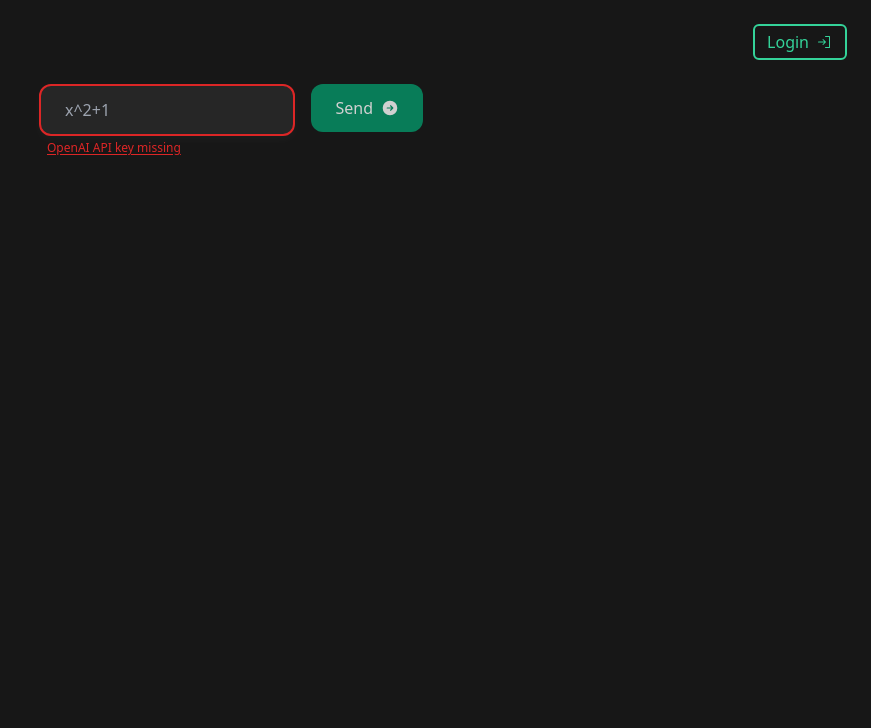
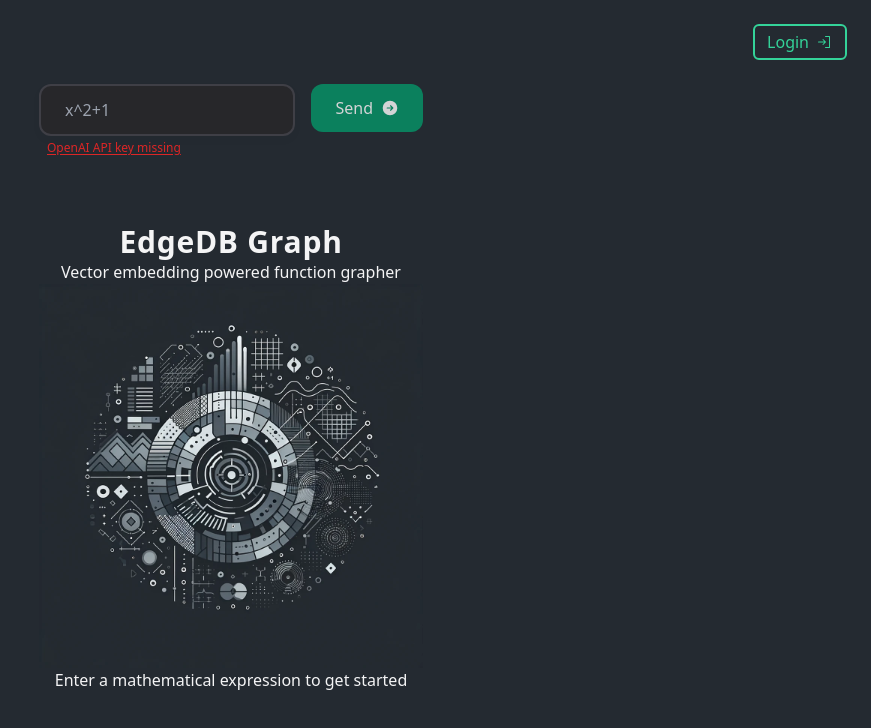
Before and after one commit to mitjans/edgedb-graph, a Nuxt app: page / in a window 1280 px wide. Shown: the top 728 px of the page, without its empty margins (409-1280 px from the left). Built offline with nearby package versions, Linux system fonts and the light colour scheme.

Commit message:
feat: add placeholder

```diff
--- a/app.vue
+++ b/app.vue
@@ -4,6 +4,6 @@
 
 <style>
 body {
-  @apply bg-gray-900;
+  @apply bg-zinc-900;
 }
 </style>
--- a/components/expression.vue
+++ b/components/expression.vue
@@ -15,10 +15,10 @@
 
 <template>
   <div
-    class="flex cursor-pointer flex-col items-center gap-4 rounded-2xl bg-neutral-800 p-4 shadow-[0_4px_10px_rgba(255,255,255,.05)] outline outline-1 outline-neutral-700 transition duration-300 hover:scale-105"
+    class="flex cursor-pointer flex-col items-center gap-4 rounded-2xl bg-zinc-800 p-4 shadow-[0_4px_10px_rgba(0,0,0,.05)] outline outline-1 outline-zinc-700 transition duration-300 hover:scale-105"
   >
     <div class="flex w-full items-center gap-2">
-      <pre class="grow rounded-lg bg-neutral-700 px-4 py-2 text-center font-mono">{{ expression }}</pre>
+      <pre class="grow rounded-lg bg-zinc-700 px-4 py-2 text-center font-mono">{{ expression }}</pre>
       <Icon :name="favorite ? 'ph:star-fill' : 'ph:star'" />
     </div>
 
--- a/components/modal.vue
+++ b/components/modal.vue
@@ -23,11 +23,11 @@
         leave: 0,
       }"
     >
-      <div v-if="show" class="fixed inset-0 z-20 grid place-items-center bg-black/5 text-neutral-50 backdrop-blur-md">
+      <div v-if="show" class="fixed inset-0 z-20 grid place-items-center bg-black/5 text-zinc-50 backdrop-blur-md">
         <div
           ref="modal"
           :class="$attrs.class"
-          class="overlay flex flex-col gap-10 rounded-2xl border-2 border-neutral-700 bg-neutral-800 p-6 shadow-[0_0_20px_rgba(255,255,255,0.03)]"
+          class="overlay flex flex-col gap-10 rounded-2xl border-2 border-zinc-700 bg-zinc-800 p-6 shadow-[0_0_20px_rgba(0,0,0,0.03)]"
         >
           <div class="flex w-full flex-row-reverse items-center justify-between">
             <button class="grid place-items-center rounded p-1 hover:bg-white/5" @click="show = false">
--- a/components/topbar.vue
+++ b/components/topbar.vue
@@ -18,7 +18,7 @@
     <button
       v-if="user"
       type="submit"
-      class="flex items-center gap-2 rounded-md border-2 border-red-400 px-3 py-1 text-red-400 outline-none transition hover:border-red-500 hover:shadow-[0_2px_10px_rgba(255,255,255,.1)] focus:border-red-500 focus:shadow-[0_2px_10px_rgba(255,255,255,.1)] disabled:cursor-not-allowed disabled:bg-emerald-200 disabled:shadow-none"
+      class="flex items-center gap-2 rounded-md border-2 border-red-400 px-3 py-1 text-red-400 outline-none transition hover:border-red-500 hover:shadow-[0_2px_10px_rgba(0,0,0,.1)] focus:border-red-500 focus:shadow-[0_2px_10px_rgba(0,0,0,.1)] disabled:cursor-not-allowed disabled:bg-emerald-200 disabled:shadow-none"
       @click="logout"
     >
       Logout
@@ -27,7 +27,7 @@
     <button
       v-else
       type="submit"
-      class="flex items-center gap-2 rounded-md border-2 border-emerald-400 px-3 py-1 text-emerald-400 outline-none transition hover:border-emerald-500 hover:shadow-[0_2px_10px_rgba(255,255,255,.1)] focus:border-emerald-500 focus:shadow-[0_2px_10px_rgba(255,255,255,.1)] disabled:cursor-not-allowed disabled:bg-emerald-200 disabled:shadow-none"
+      class="flex items-center gap-2 rounded-md border-2 border-emerald-400 px-3 py-1 text-emerald-400 outline-none transition hover:border-emerald-500 hover:shadow-[0_2px_10px_rgba(0,0,0,.1)] focus:border-emerald-500 focus:shadow-[0_2px_10px_rgba(0,0,0,.1)] disabled:cursor-not-allowed disabled:bg-emerald-200 disabled:shadow-none"
       @click="showLoginModal = true"
     >
       Login
--- a/pages/index.vue
+++ b/pages/index.vue
@@ -99,7 +99,7 @@
   <Modal v-model:show="show" class="w-96" title="Enter OpenAI API key">
     <div class="flex flex-col gap-2">
       <input v-model="key" type="password" class="rounded-md border px-4 py-2" placeholder="sk-proj-..." />
-      <span class="ml-2 text-xs text-neutral-400">
+      <span class="ml-2 text-xs text-zinc-400">
         The key will be only stored locally in your device and <b>never</b> sent to any server
       </span>
     </div>
@@ -109,7 +109,7 @@
     <Signin />
   </Modal>
 
-  <main class="flex min-h-screen flex-col bg-neutral-900 text-white">
+  <main class="flex min-h-screen flex-col bg-[#242A31] text-white">
     <Topbar />
 
     <form class="mx-auto mb-8 flex w-full max-w-96 items-start gap-4" @submit.prevent>
@@ -118,7 +118,7 @@
           v-model="query"
           type="text"
           :class="[
-            'relative w-full rounded-xl border-2 border-neutral-700 bg-neutral-800 px-6 py-3 shadow-[0_4px_10px_rgba(255,255,255,.03)] outline-none transition focus:border-neutral-600 focus:shadow-[0_6px_20px_rgba(255,255,255,.05)]',
+            'relative w-full rounded-xl border-2 border-zinc-700 bg-zinc-800 px-6 py-3 shadow-[0_4px_10px_rgba(0,0,0,.03)] outline-none transition focus:border-zinc-600 focus:shadow-[0_6px_20px_rgba(0,0,0,.05)]',
             mounted && key.length === 0 && 'border-red-600 focus:border-red-600',
           ]"
           placeholder="x^2+1"
@@ -135,7 +135,7 @@
 
       <button
         type="submit"
-        class="flex items-center gap-2 rounded-xl bg-emerald-600 px-6 py-3 text-white shadow-[0_4px_10px_rgba(255,255,255,.03)] outline-none transition hover:bg-emerald-500 focus:bg-emerald-500 focus:shadow-[0_6px_20px_rgba(255,255,255,.05)] disabled:cursor-not-allowed disabled:opacity-80 disabled:shadow-none"
+        class="flex items-center gap-2 rounded-xl bg-emerald-600 px-6 py-3 text-white shadow-[0_4px_10px_rgba(0,0,0,.03)] outline-none transition hover:bg-emerald-500 focus:bg-emerald-500 focus:shadow-[0_6px_20px_rgba(0,0,0,.05)] disabled:cursor-not-allowed disabled:opacity-80 disabled:shadow-none"
         :disabled="query.length === 0 || key === null || searching"
         @click="submit"
       >
@@ -153,7 +153,7 @@
       <button
         v-if="submittedQuery.length > 0"
         :disabled="searching"
-        class="flex items-center rounded-md bg-emerald-400 p-2 text-neutral-50 disabled:opacity-40"
+        class="flex items-center rounded-md bg-emerald-400 p-2 text-zinc-50 disabled:opacity-40"
         @click="toggleFavorite(!submittedQueryFavorite)"
       >
         <Icon :name="submittedQueryFavorite ? 'ph:star-fill' : 'ph:star'" size="20" />
@@ -202,5 +202,12 @@
         </TransitionGroup>
       </section>
     </ClientOnly>
+
+    <div v-else class="mt-9 grid place-items-center text-zinc-100">
+      <span class="text-3xl font-black tracking-wide">EdgeDB Graph</span>
+      <span>Vector embedding powered function grapher</span>
+      <img src="/images/placeholder.webp" alt="Placeholder for function graph" class="h-96 w-96" />
+      <span>Enter a mathematical expression to get started</span>
+    </div>
   </main>
 </template>
```
Also changed, not shown: components/signin.vue (+6 -6 lines), public/images/placeholder.webp (added).
